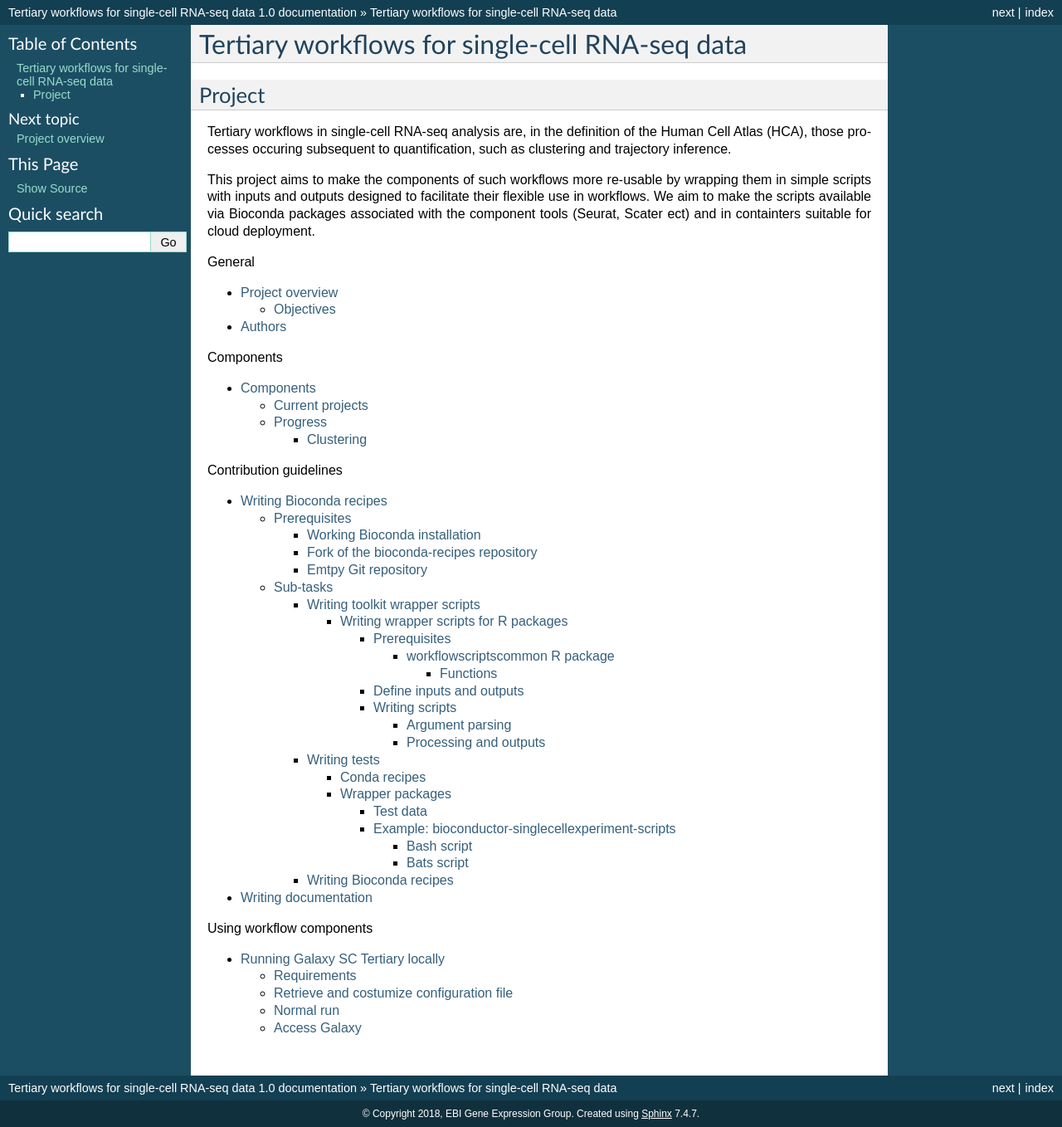
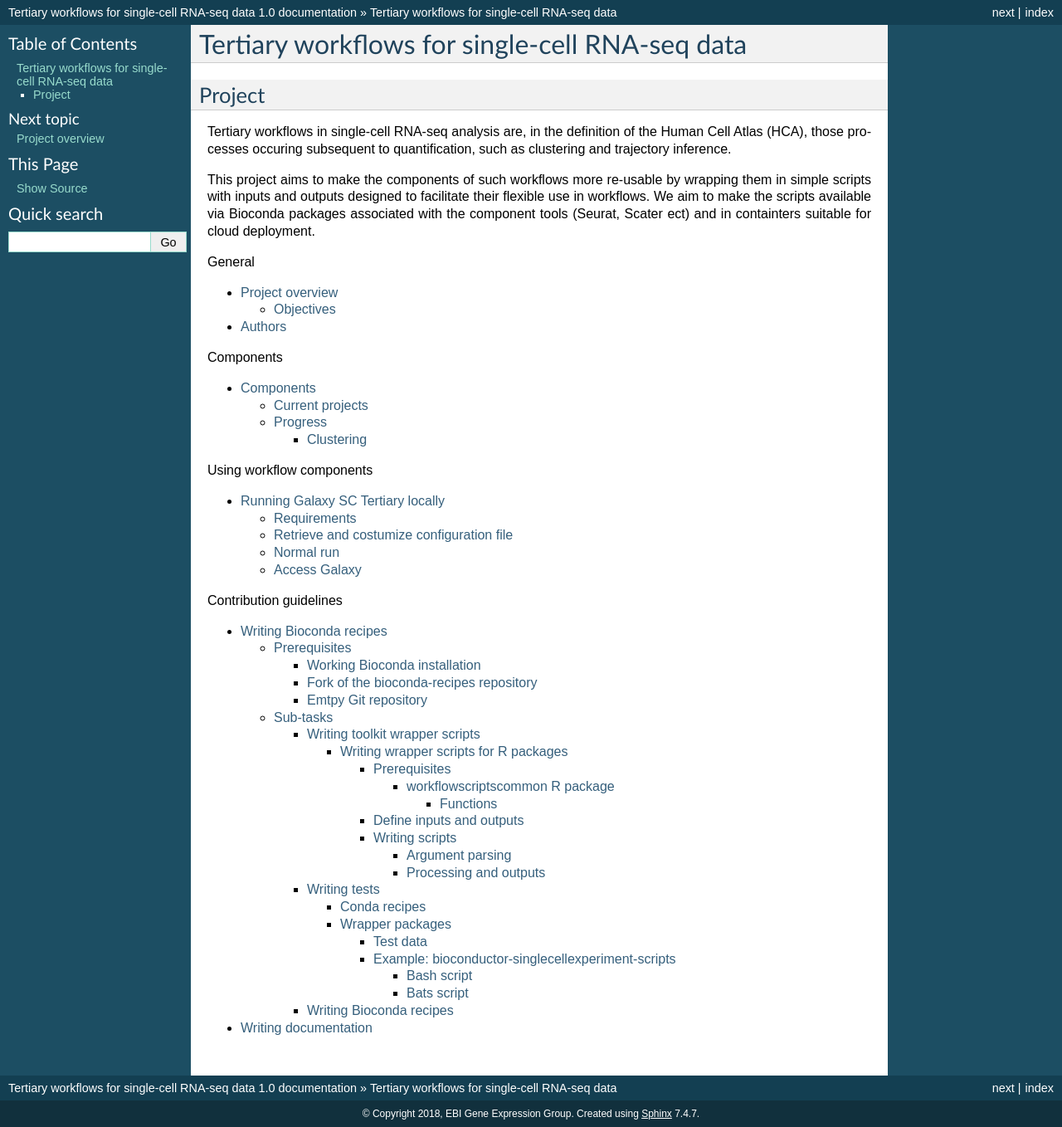
Before and after one commit to ebi-gene-expression-group/tertiary_workflows_docs, a Sphinx documentation site: the page built from docs/index.rst, in a window 1280 px wide. Shown: the whole page at 83% size. Built offline with Sphinx 7.4.7, drawn with Linux system fonts in a browser that asks for light colours.

Commit message:
Put usage before contribution

```diff
--- a/docs/index.rst
+++ b/docs/index.rst
@@ -29,12 +29,12 @@ This project aims to make the components of such workflows more re-usable by wra
    modules
 
 .. toctree::
+   :caption: Using workflow components
+
+   running_galaxy_sc_locally
+
+.. toctree::
    :caption: Contribution guidelines
 
    bioconda_wrapping_tools
    writing_documentation
-
-.. toctree::
-   :caption: Using workflow components
-
-   running_galaxy_sc_locally
```
